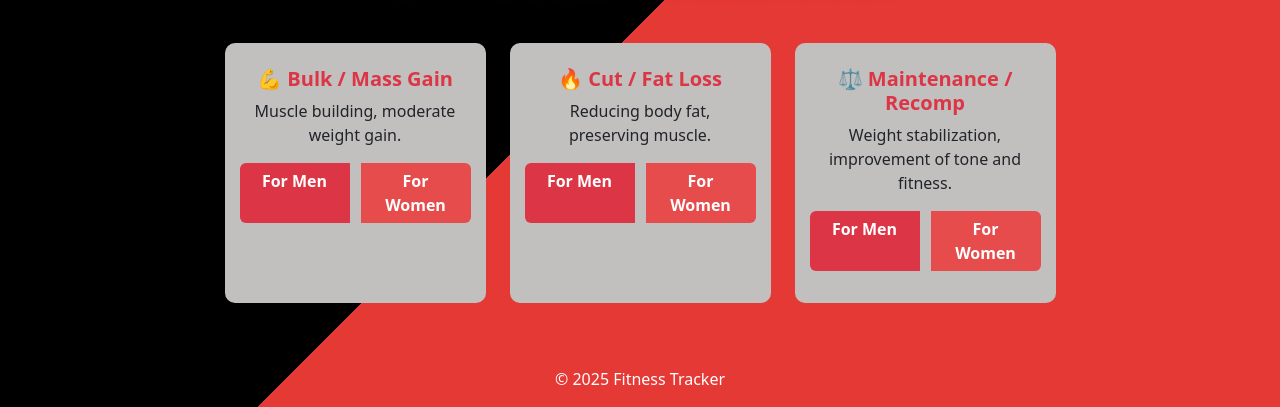
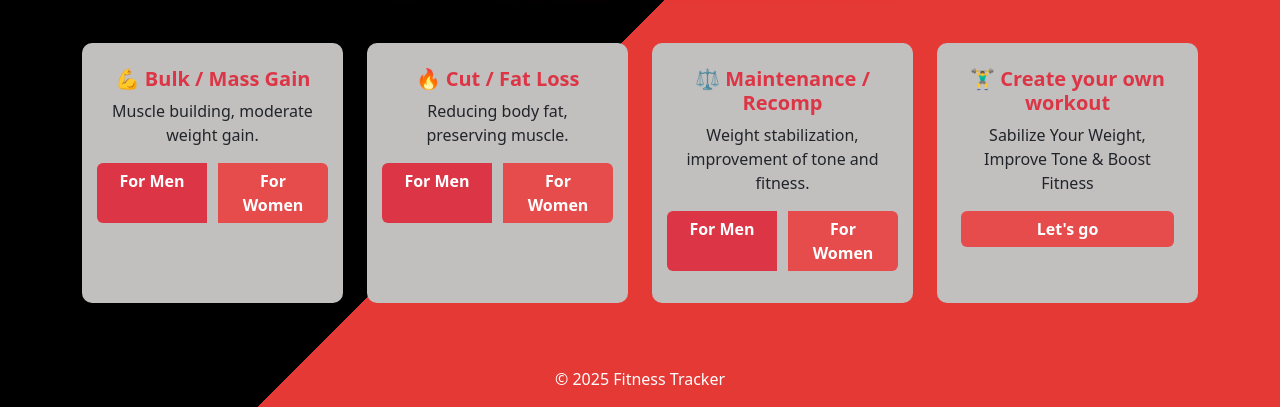
Before and after one commit to GenkoPuhov0220/FitnessApp, a plain HTML site: page workExercise.html in a window 1280 px wide. Shown: the part 393-800 px from the top of the page. Drawn offline with nearby package versions, Linux system fonts and the light colour scheme; sample sign-in values are in the browser's storage.

Commit message:
Add create your own workout

```diff
--- a/workExercise.html
+++ b/workExercise.html
@@ -72,6 +72,16 @@
             </div>
           </div>
         </div>
+
+        <div class="col-md-3 col-sm-6">
+          <div class="card-simple p-4 h-100">
+            <h5 class="fw-bold text-danger">🏋️‍♂️ Create your own workout</h5>
+            <p>Sabilize Your Weight, Improve Tone & Boost Fitness</p>
+            <div class="btn-group d-flex justify-content-center mt-3 mb-2">
+            <a href="#" class="btn btn-pink">Let's go</a>
+            </div>
+          </div>
+        </div>
       </div>
     </div>
   </section>
```
